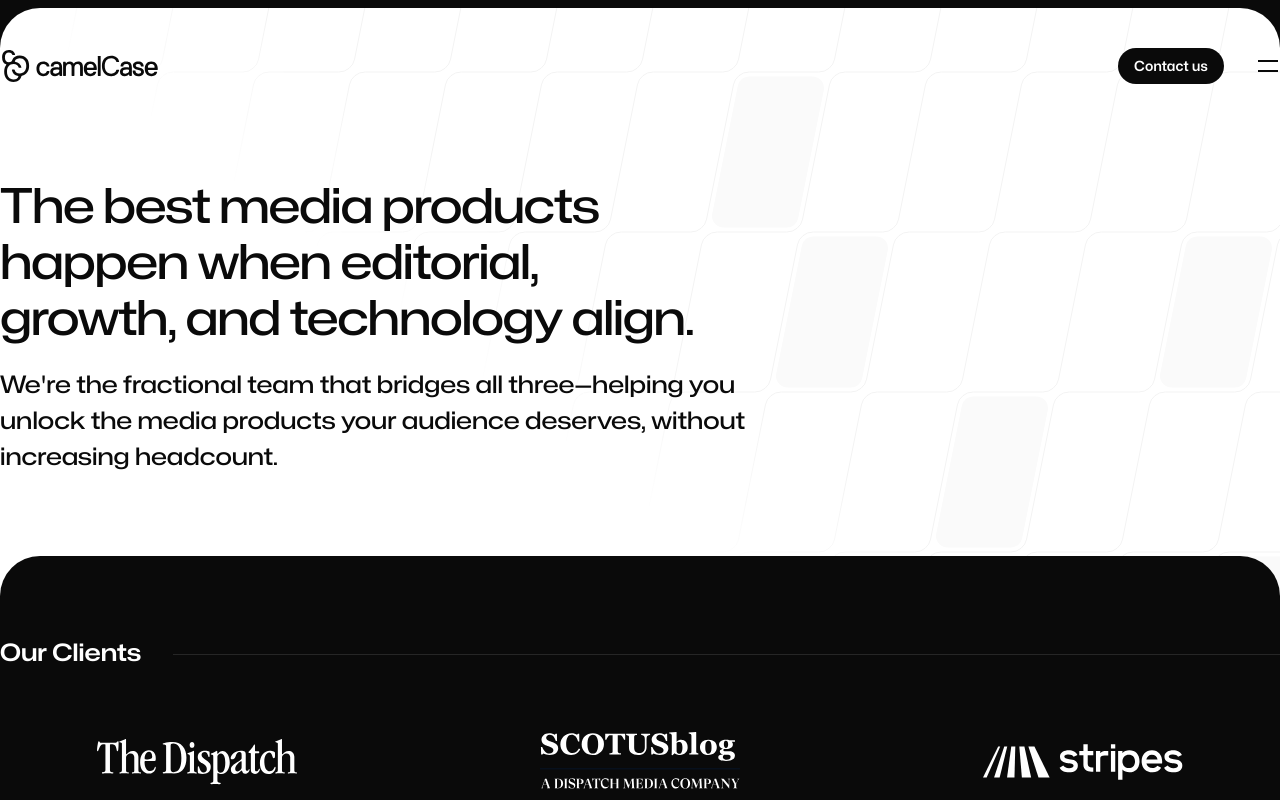
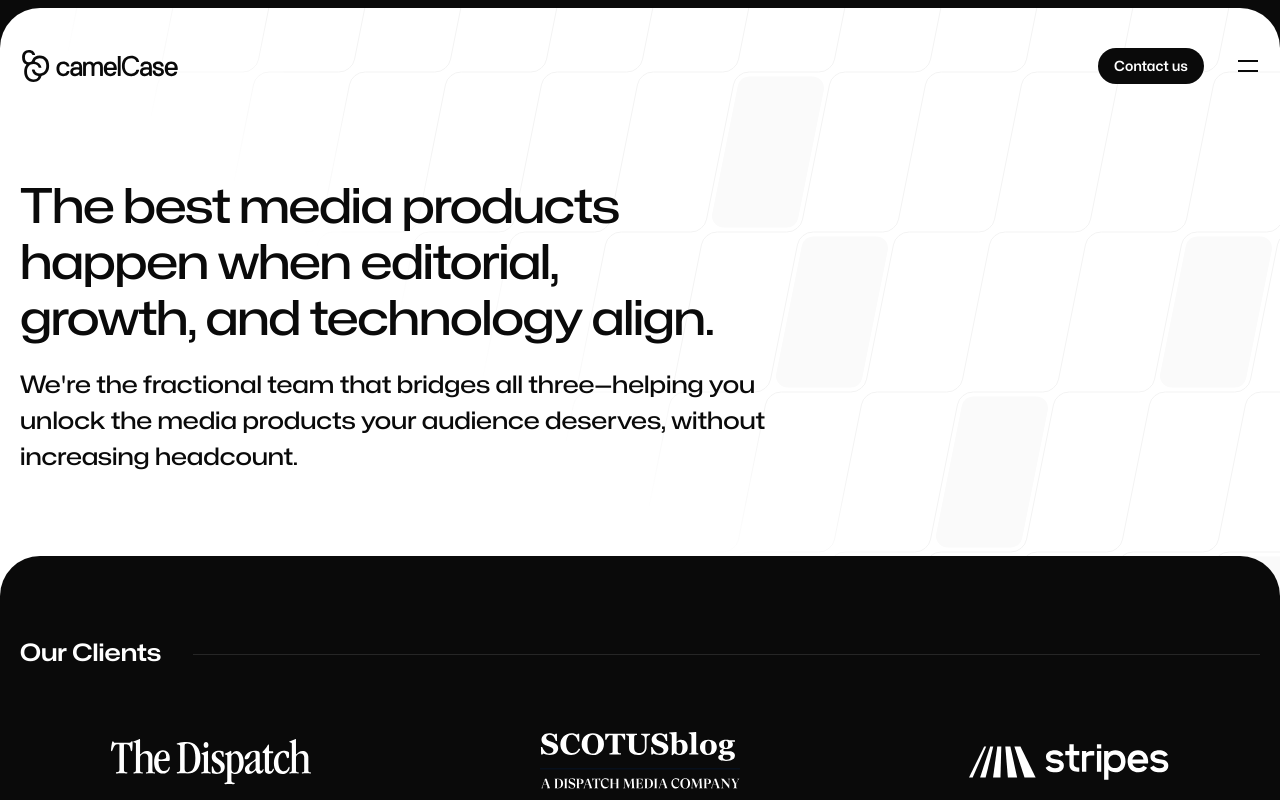
Before and after one commit to CamelCaseCollective/camelcase-marketing-static, a Next.js app: page / in a window 1280 px wide. Shown: the top 800 px of the page. Built offline with nearby package versions, Linux system fonts and the light colour scheme.

Commit message:
Add default padding left/right

```diff
--- a/src/styles/tailwind.css
+++ b/src/styles/tailwind.css
@@ -41,3 +41,8 @@
 
   --font-display-length: 2;
 }
+
+.container {
+  padding-left: 20px;
+  padding-right: 20px;
+}
```
